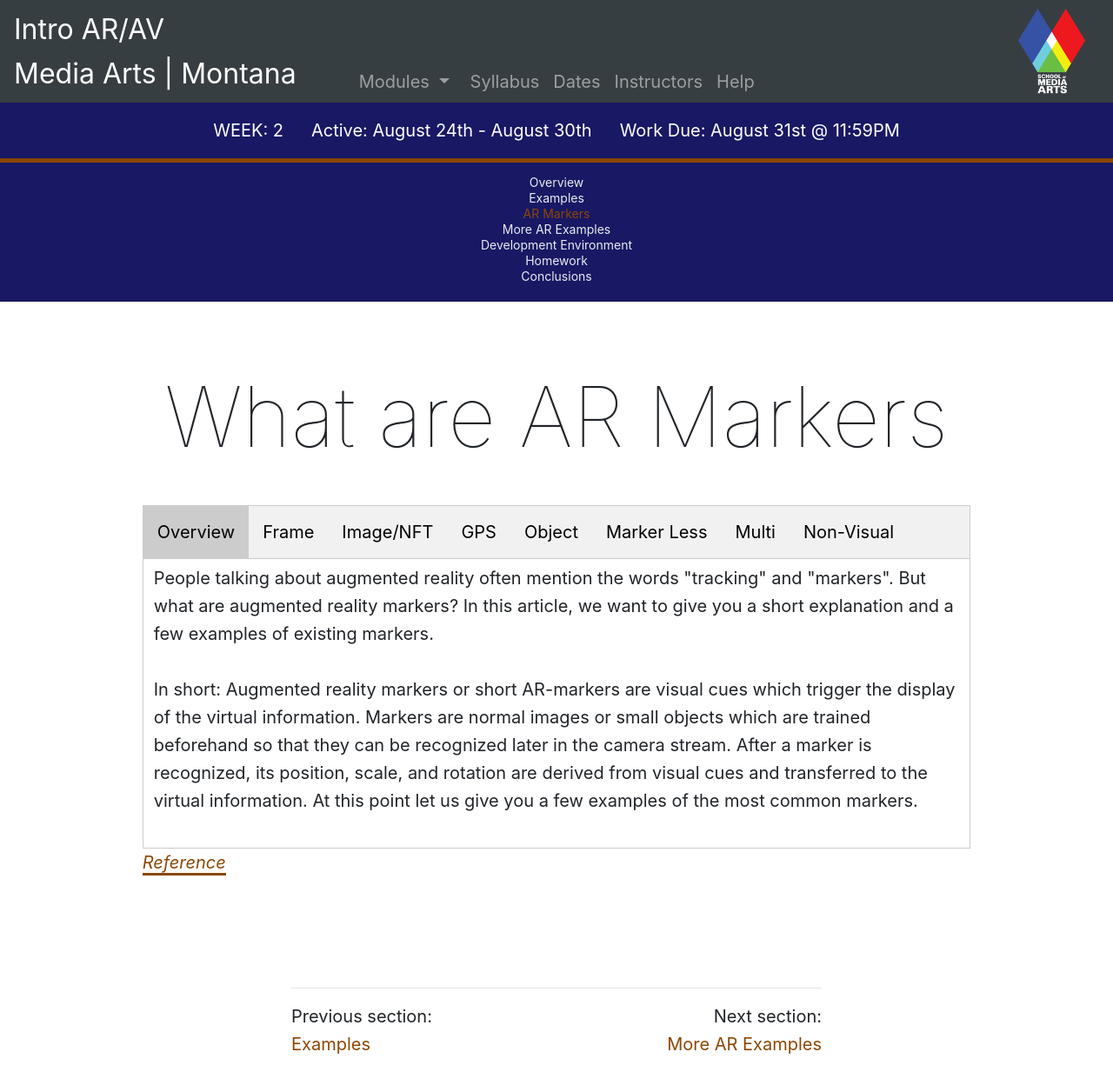
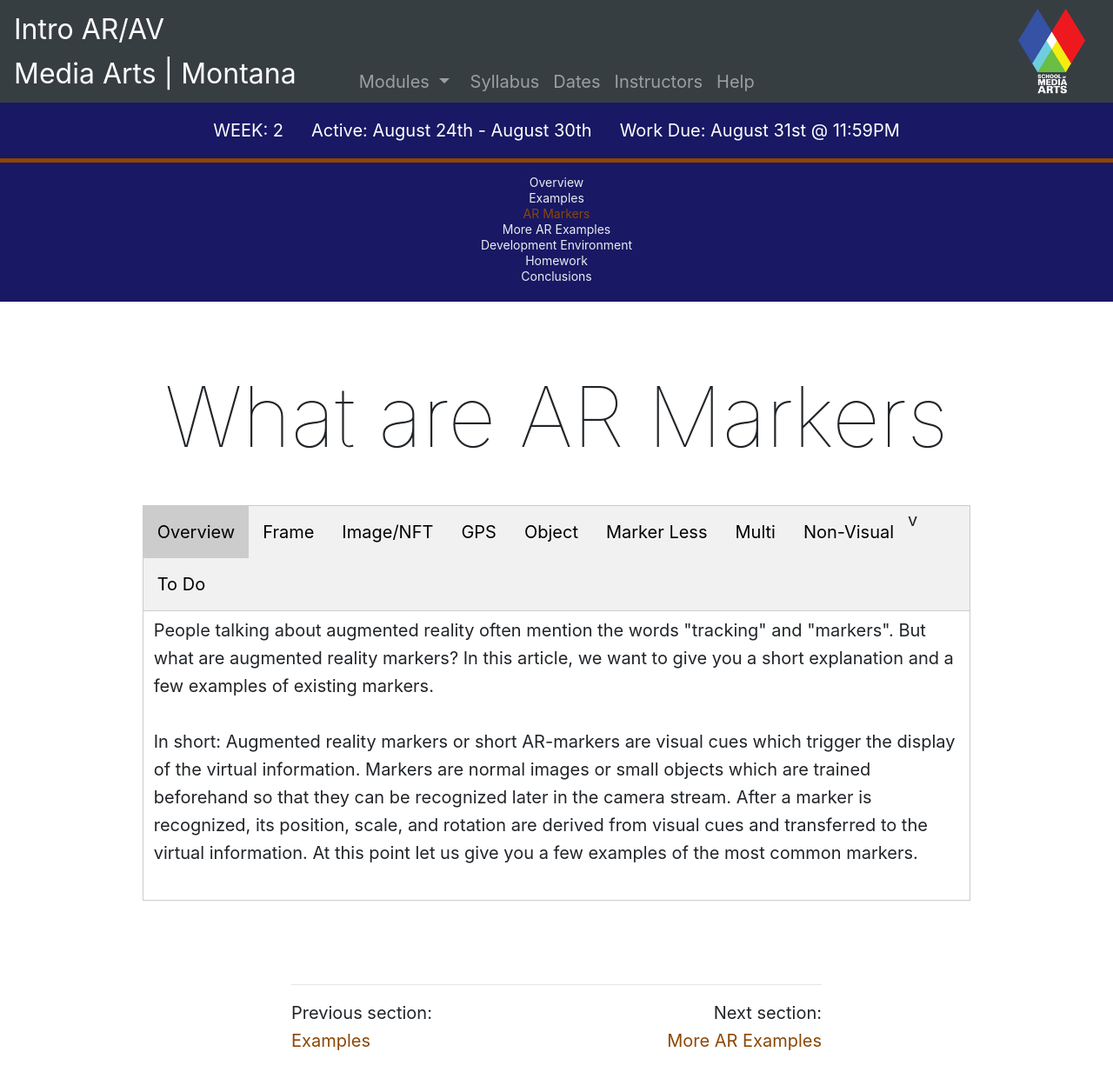
Before and after one commit to Montana-Media-Arts/391_ARVR-Fall2020, a Jekyll site: the page built from modules/week-2/_posts/2017-01-05-ar-markers.md, in a window 1280 px wide. Shown: the whole page at 87% size. Built offline with Jekyll 4.4.1, drawn with Linux system fonts in a browser that asks for light colours; nearby versions of some CDN libraries.

Commit message:
updated content

```diff
--- a/modules/week-2/_posts/2017-01-05-ar-markers.md
+++ b/modules/week-2/_posts/2017-01-05-ar-markers.md
@@ -14,7 +14,8 @@
 <button class="tablinks" onclick="openTab(event, 'Object')">Object</button>
 <button class="tablinks" onclick="openTab(event, 'MarkerLess')">Marker Less</button>
 <button class="tablinks" onclick="openTab(event, 'Multi')">Multi</button>
-<button class="tablinks" onclick="openTab(event, 'NonVisual')">Non-Visual</button>
+<button class="tablinks" onclick="openTab(event, 'NonVisual')">Non-Visual</button>v
+<button class="tablinks" onclick="openTab(event, 'ToDo')">To Do</button>
 </div>
 
 <div id="Overview" class="tabcontent" style="display:block">
@@ -109,4 +110,12 @@
 <li>The last example is speech commands. This method is more suited for AR-glasses than mobile devices. You can just order your device to display certain information in your view. Your current position for example.</li>
 </ol>
 </div>
+
+<div id="NonVisual" class="tabcontent">
+  <ol>
+  <li>Take 5 minutes to read through your assigned markers.</li>
+  <li>Take 5 minutes to discuss those markers with a partner</li>
+  <li>Explain the different markers to the group</li>
+</div>
+
 <a href="https://anymotion.com/en/wissensgrundlagen/augmented-reality-marker#:~:text=Marker%20%E2%80%93%20Augmented%20Reality&text=In%20short%3A%20Augmented%20reality%20markers,later%20in%20the%20camera%20stream." target="_new"><em>Reference</em></a>
```
Also changed, not shown: modules/week-2/_posts/2017-01-09-homework.md (+1 -1 lines).
